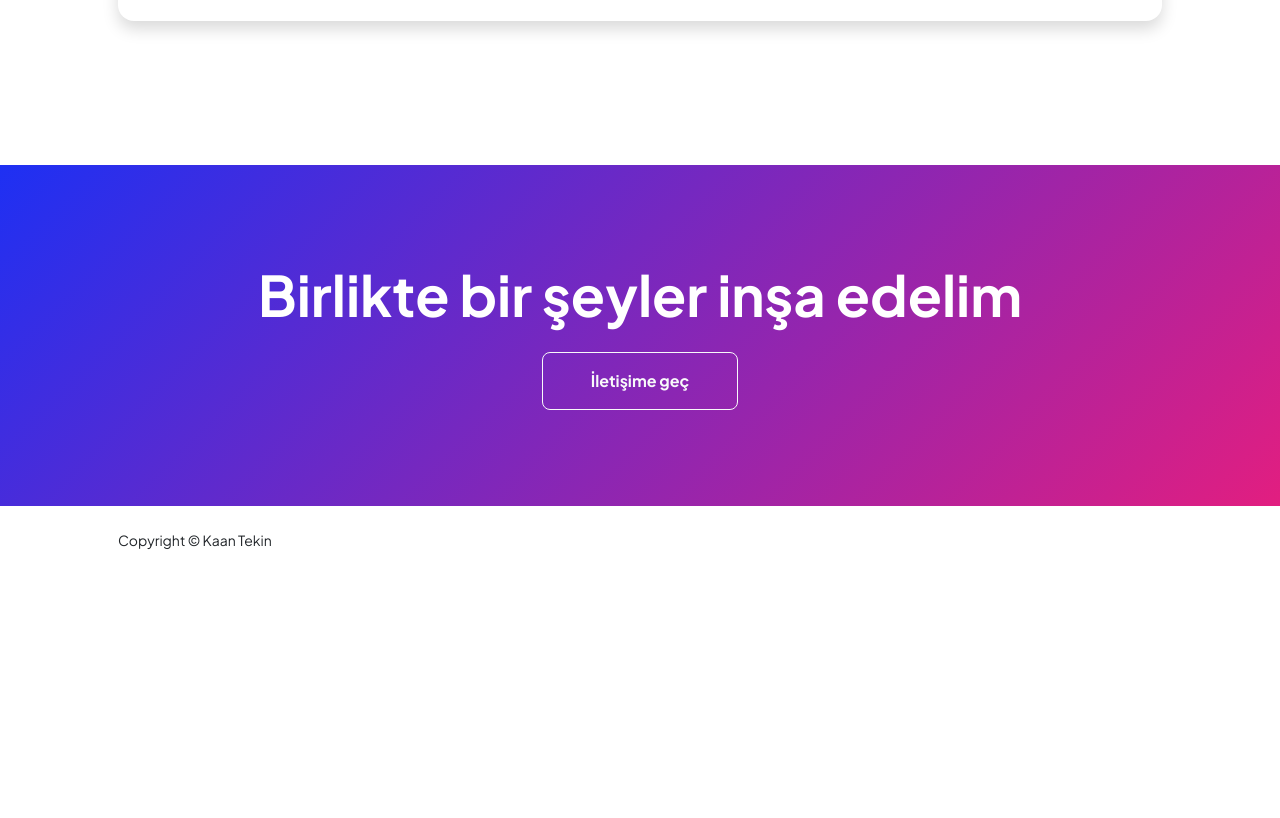
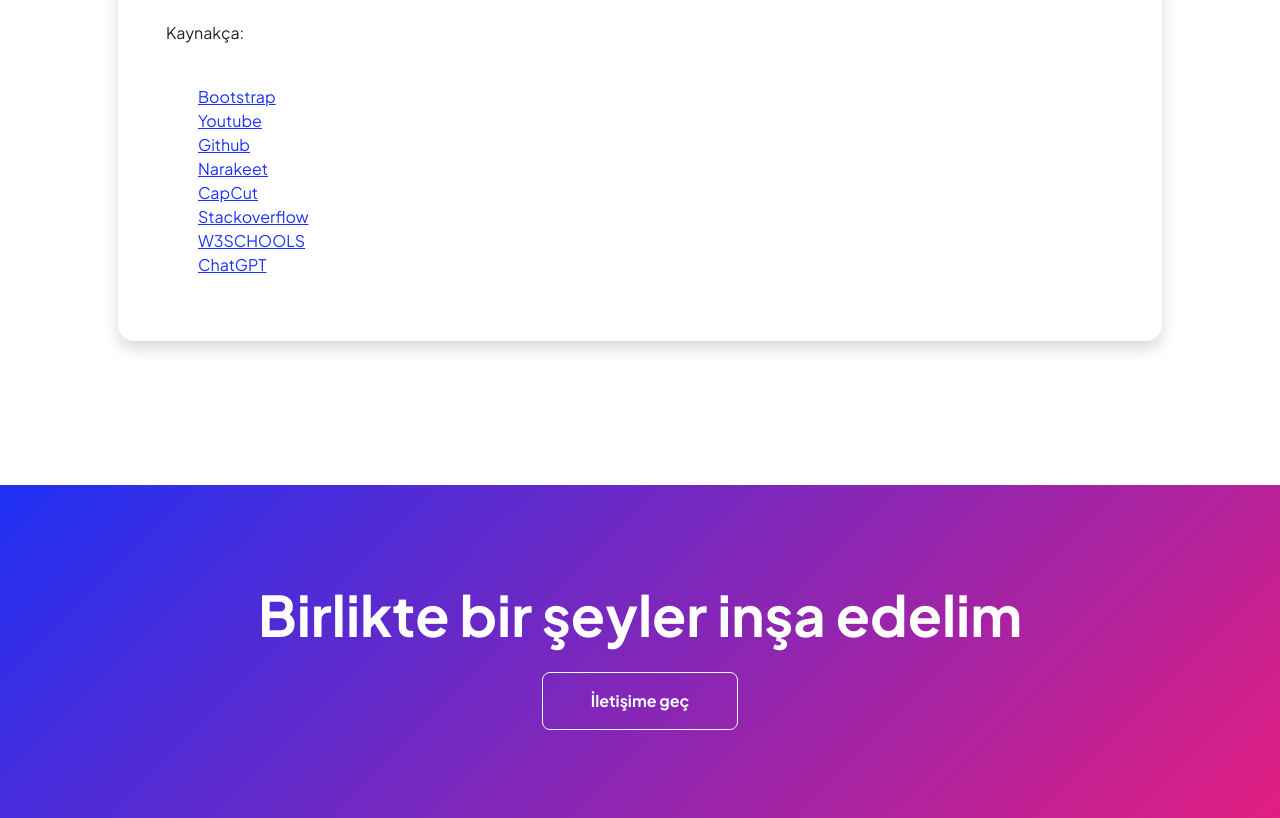
Before and after one commit to kaantekn/kaantekn.github.io, a plain HTML site: page project1.html in a window 1280 px wide. Shown: the part 3516-4334 px from the top of the page. Before the commit the page ends 4091 px from the top, so only its background shows below. Drawn offline with nearby package versions, Linux system fonts and the light colour scheme.

Commit message:
Kaynakça eklendi

```diff
--- a/project1.html
+++ b/project1.html
@@ -179,9 +179,23 @@
                                                  <p>Github projesine <a href="https://github.com/kaantekn/kaantekn.github.io">BURADAN</a> ulaşabilirsiniz</p>
                                             </li>
                                         </ul>
+                                        <br>
                                         <div class="embed-responsive embed-responsive-16by9" style="min-height: 500px;">
                                             <iframe class="embed-responsive-item" height="500" style="width: 100%;" src="https://www.youtube.com/embed/hzzT61KlGcc" allowfullscreen></iframe>
                                         </div>
+                                        <br>
+                                        <p>Kaynakça: </p>
+                                        <br>
+                                        <ul style="list-style-type: none;">
+                                            <li><a href="https://getbootstrap.com/">Bootstrap</a></li>
+                                            <li><a href="https://youtube/">Youtube</a></li>
+                                            <li><a href="https://github.com/">Github</a></li>
+                                            <li><a href="https://www.narakeet.com/">Narakeet</a></li>
+                                            <li><a href="https://www.capcut.com/tr-tr/">CapCut</a></li>
+                                            <li><a href="https://stackoverflow.com/">Stackoverflow</a></li>
+                                            <li><a href="https://www.w3schools.com/css/css_border.asp">W3SCHOOLS</a></li>
+                                            <li><a href="https://chat.openai.com/">ChatGPT</a></li>
+                                        </ul>
                                     </div>
                                 </div>
                             </div>
```
